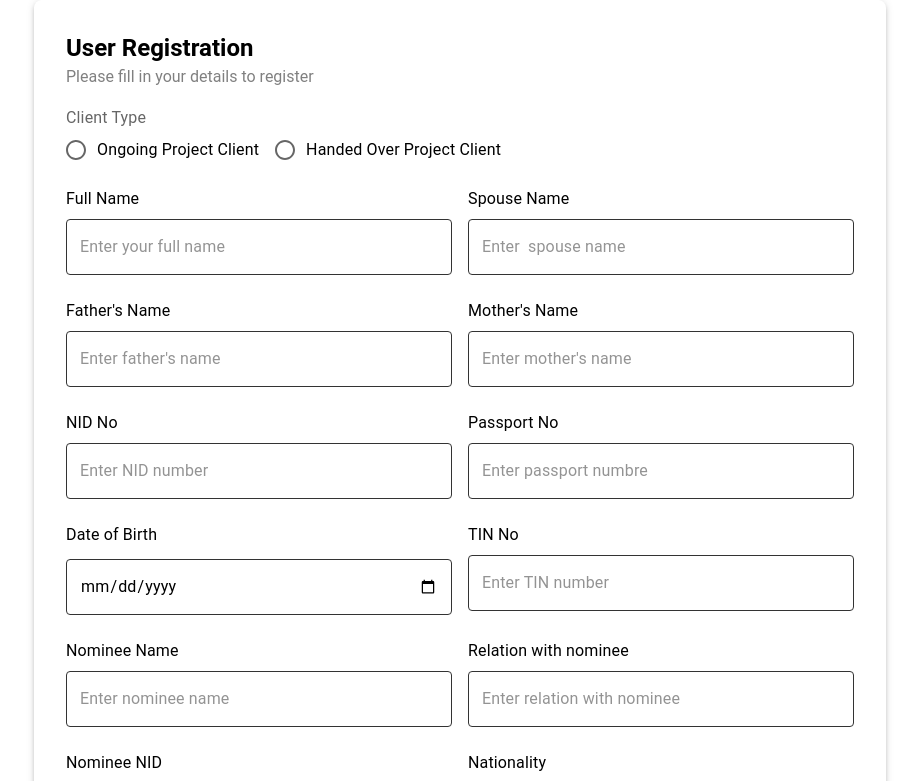
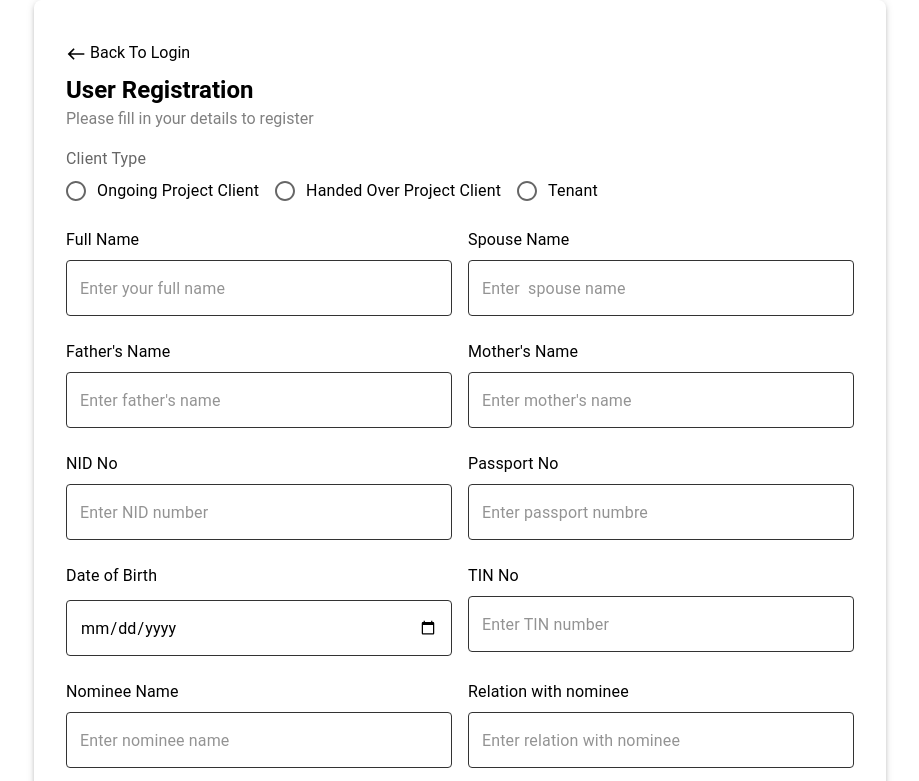
Before and after one commit to himdrakibulislam/rem-frontend, a React (Create React App) app: page /sign-up in a window 1280 px wide. Shown: the top 781 px of the page, without its empty margins (180-1099 px from the left). Built offline with nearby package versions, Linux system fonts and the light colour scheme.

Commit message:
virtual-migration#10

```diff
--- a/src/components/AppBar.js
+++ b/src/components/AppBar.js
@@ -4,22 +4,16 @@ import Toolbar from "@mui/material/Toolbar";
 import IconButton from "@mui/material/IconButton";
 
 import MenuIcon from "@mui/icons-material/Menu";
-import {
-  Avatar,
-  Menu,
-  MenuItem,
-  Divider,
-  Box,
-} from "@mui/material";
+import { Avatar, Menu, MenuItem, Divider, Box } from "@mui/material";
 import Settings from "@mui/icons-material/Settings";
 import { useAuth } from "../context/AuthContext";
 import LogOut from "./Logout";
+import { Link } from "react-router-dom";
 
 function DashboardAppBar({ drawerWidth, handleDrawerToggle }) {
   const { user } = useAuth();
   const [anchorEl, setAnchorEl] = React.useState(null);
   const open = Boolean(anchorEl);
-
 
   const handleMenuClose = () => {
     setAnchorEl(null);
@@ -101,12 +95,12 @@ function DashboardAppBar({ drawerWidth, handleDrawerToggle }) {
             </MenuItem>
             <Divider />
 
-            <MenuItem onClick={handleMenuClose}>
+            <MenuItem component={Link} to="/settings" onClick={handleMenuClose}>
               <Settings fontSize="small" />
               Settings
             </MenuItem>
             <MenuItem onClick={handleMenuClose}>
-              <LogOut/>
+              <LogOut />
             </MenuItem>
           </Menu>
         </Box>
--- a/src/components/auth/SignUp.js
+++ b/src/components/auth/SignUp.js
@@ -15,10 +15,11 @@ import {
   RadioGroup,
 } from "@mui/material";
 import { Controller, useForm } from "react-hook-form";
-import { useNavigate } from "react-router-dom";
+import { Link, useNavigate } from "react-router-dom";
 import { useMutation } from "@tanstack/react-query";
 import { registerUserRequest } from "../../hooks/react-query/auth";
 import { toast } from "react-toastify";
+import WestIcon from '@mui/icons-material/West';
 
 export default function SignUp() {
   const { control, handleSubmit } = useForm();
@@ -66,6 +67,12 @@ export default function SignUp() {
           width: "100%",
         }}
       >
+        <Box sx={{my:1}}>
+        <Link to="/">
+          <WestIcon fontSize="small" /> Back To Login
+        </Link>
+        </Box>
+
         <Typography variant="h5" component="h3" sx={{ fontWeight: "bold" }}>
           User Registration
         </Typography>
@@ -102,6 +109,11 @@ export default function SignUp() {
                           value="Handed Over Project Client"
                           control={<Radio />}
                           label="Handed Over Project Client"
+                        />
+                        <FormControlLabel
+                          value="tenant"
+                          control={<Radio />}
+                          label="Tenant"
                         />
                       </RadioGroup>
                       {error && (
```
